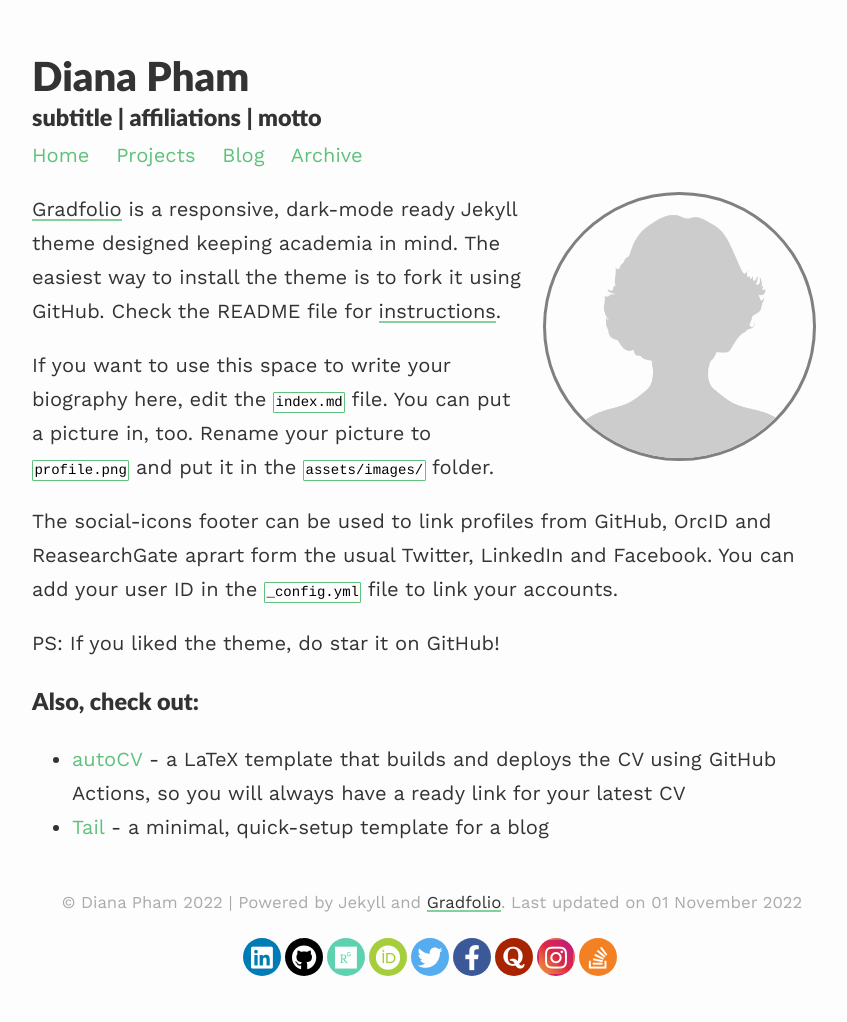
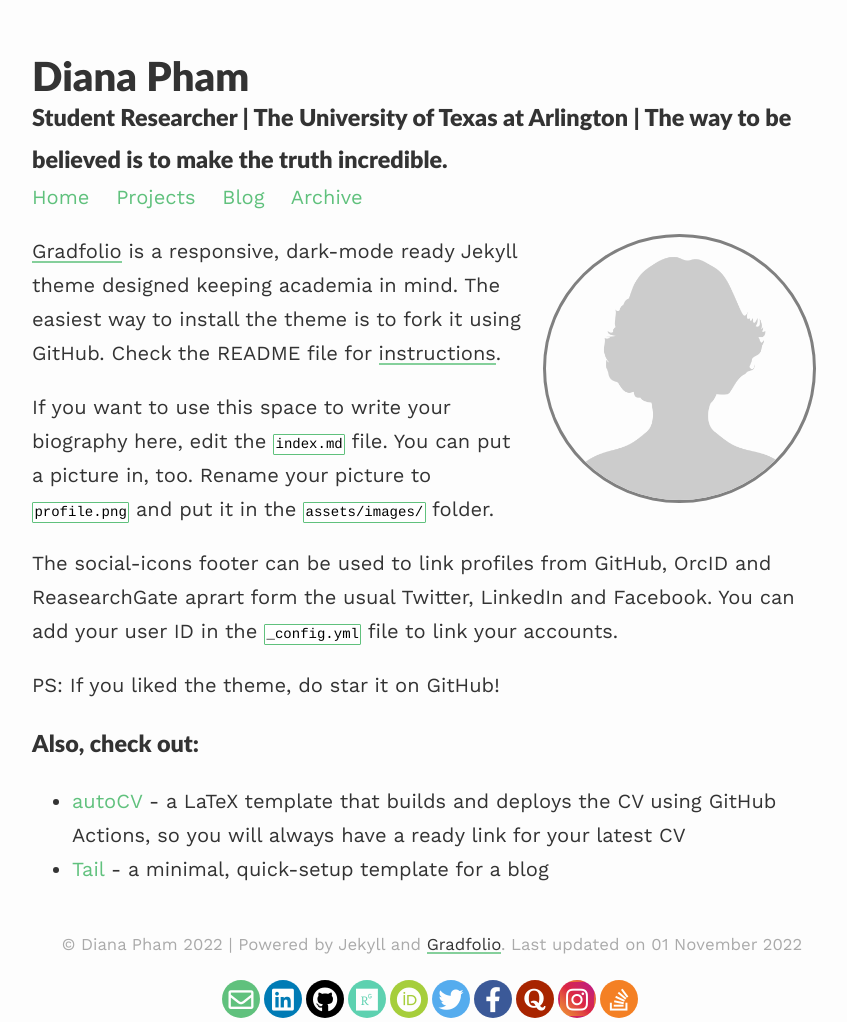
Before and after one commit to 0xdpham/0xdpham.github.io, a Jekyll site: the page built from index.md, in a window 1280 px wide. Shown: the whole page, without its empty margins (208-1055 px from the left). Built offline with Jekyll 4.4.1, drawn with Linux system fonts in a browser that asks for light colours; nearby versions of some CDN libraries; before the commit the page ends 980 px from its top, so only the background shows below that.

Commit message:
Update _config.yml

```diff
--- a/_config.yml
+++ b/_config.yml
@@ -1,11 +1,12 @@
 ### your site title here
 
 title: Diana Pham
-description: subtitle | affiliations | motto
+description: Student Researcher | The University of Texas at Arlington | The way to be believed is to make the truth incredible.
+
 
 baseurl: /0xdpham.github.io #name of GitHub repository
 url: "" #custom url to be used instead of GitHub repository
-email: #
+email: dianapham@tuta.io
 
 # Pagination
 paginate: 4
@@ -17,8 +18,8 @@ twitter: "https://twitter.com/the_phamasaur"
 linkedin: "#"
 stackoverflow: "https://meta.stackexchange.com/users/1278430/dpham"
 github: "https://github.com/0xdpham"
-researchgate: "https://www.researchgate.net/profile/Diana-Pham-3"
-orcid: "https://orcid.org/0000-0002-3785-2333"
+researchgate: "#https://www.researchgate.net/profile/Diana-Pham-3"
+orcid: "#https://orcid.org/0000-0002-3785-2333"
 quora: "#"
 instagram: "#"
 facebook: "#"
```
